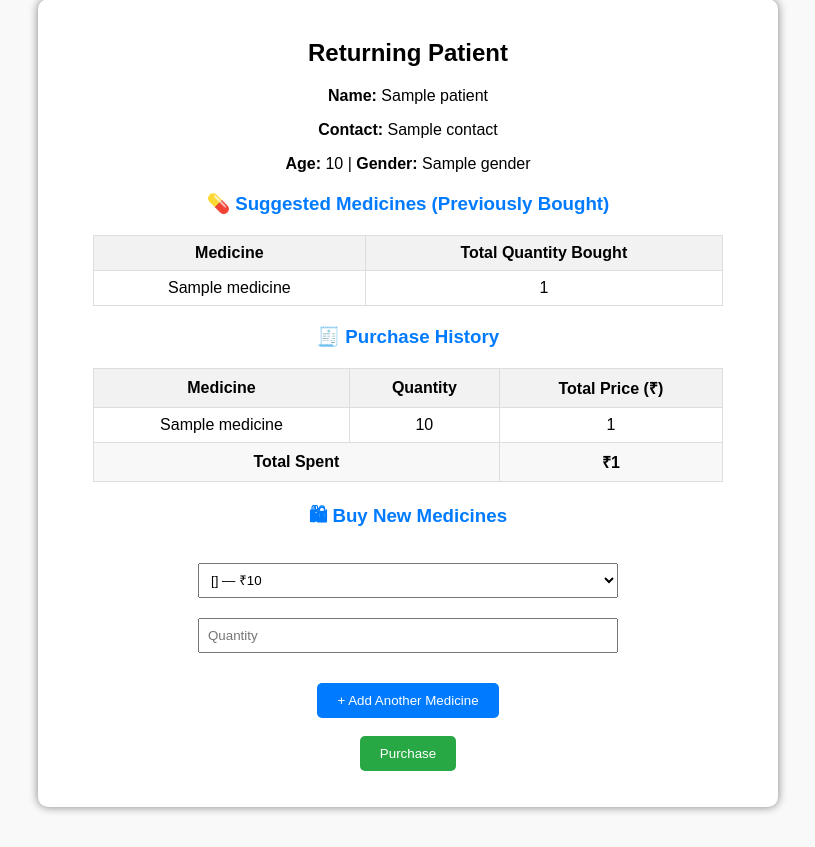
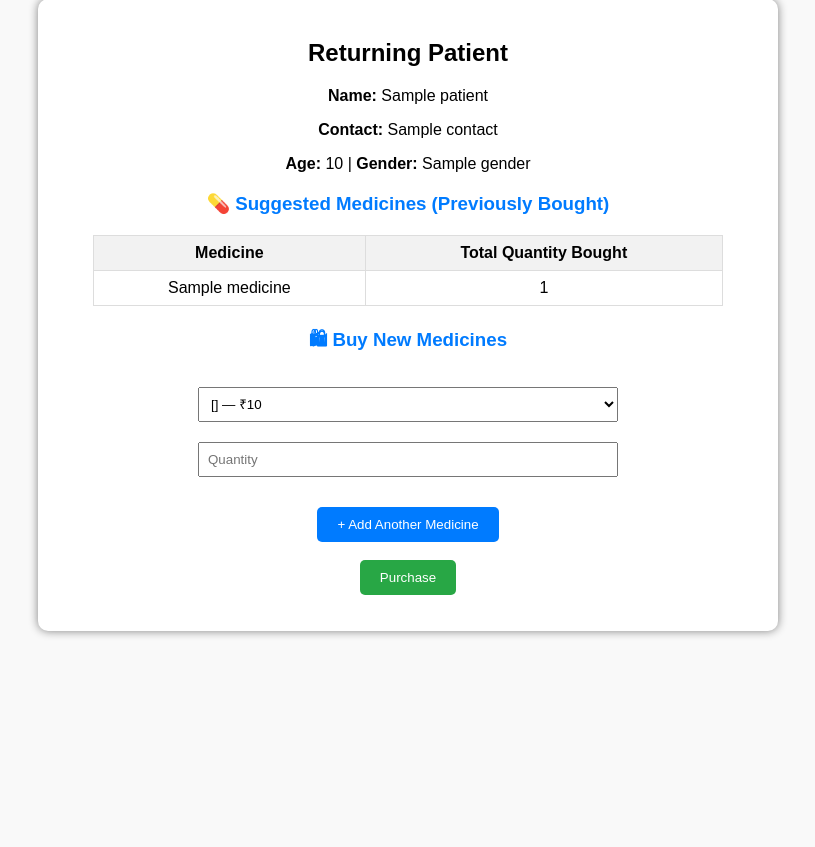
Before and after one commit to swethamurugan64-pixel/Clinic_Management_system, a Flask app: template templates/existing_patient.html in a window 1280 px wide. Shown: the part 41-888 px from the top of the page, without its empty margins (232-1047 px from the left). After the commit the page ends 678 px from the top, so only its background shows below. Run offline with Flask 3, Linux system fonts and the light colour scheme; the template is opened without the code that fills it: most values are stand-ins (such as "Sample title", 1, 10 or a date in 2020).

Commit message:
Update existing_patient.html

```diff
--- a/templates/existing_patient.html
+++ b/templates/existing_patient.html
@@ -97,30 +97,6 @@
         <p>No previous purchases found.</p>
         {% endif %}
 
-        <h3 class="section-title">🧾 Purchase History</h3>
-        {% if purchases %}
-        <table>
-            <tr>
-                <th>Medicine</th>
-                <th>Quantity</th>
-                <th>Total Price (₹)</th>
-            </tr>
-            {% for p in purchases %}
-            <tr>
-                <td>{{ p.Medicine }}</td>
-                <td>{{ p.Quantity }}</td>
-                <td>{{ p.Total_price }}</td>
-            </tr>
-            {% endfor %}
-            <tr style="background-color:#f8f8f8; font-weight:bold;">
-                <td colspan="2">Total Spent</td>
-                <td>₹{{ total_spent }}</td>
-            </tr>
-        </table>
-        {% else %}
-        <p>No previous history available.</p>
-        {% endif %}
-
         <!-- 🛍 Buy New Medicines (MULTIPLE) -->
         <h3 class="section-title">🛍 Buy New Medicines</h3>
         <form method="POST" action="/purchase">
```
